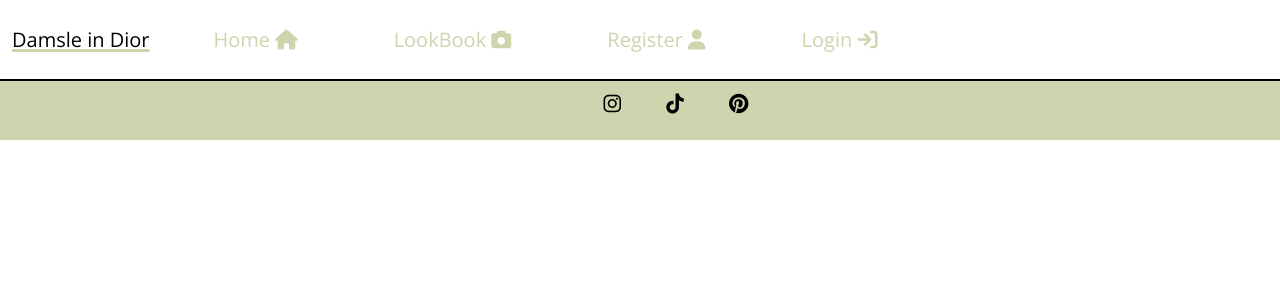
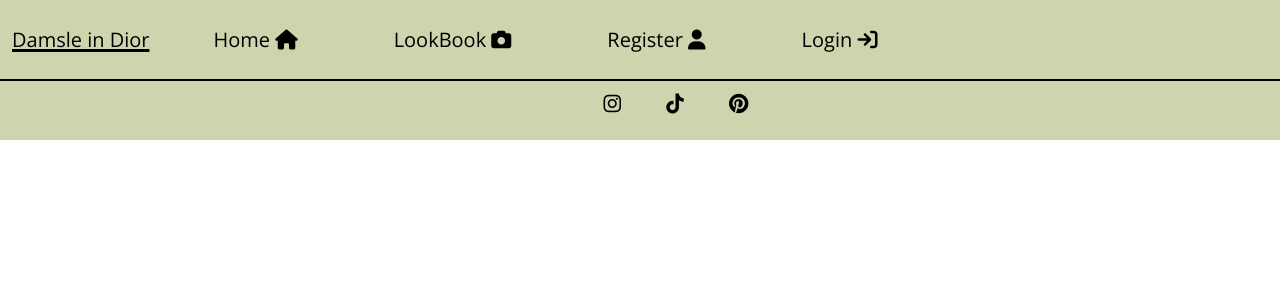
Before and after one commit to CharReek/Project-4-Blog, a Django app: page / in a window 1280 px wide. Shown: the top 300 px of the page. Run offline with Django 3.2, Linux system fonts and the light colour scheme; data that the repository does not hold is empty; some libraries are stand-ins or nearby versions.

Commit message:
change nav bar background colour

```diff
--- a/static/css/style.css
+++ b/static/css/style.css
@@ -42,6 +42,7 @@ a {
     border-bottom: 1px solid black;
     width: 100%;
     height: 80px;
+    background-color: #ccd5ae;
 }
 .header li{
     display: inline;
@@ -53,22 +54,22 @@ a {
     color: black;
 }
 .logo{
-    text-decoration: underline 3px solid #ccd5ae;
+    text-decoration: underline 3px solid black;
 }
 
 .header-container{
     padding-top:20px;
     text-align: center;
     height: 300px;
-    background-color: #ccd5ae;
 }
+
 .fa-solid{
-    color: #ccd5ae;
+    color: black;
 }
 .nav-item a{
     position:relative;
     text-decoration: none;
-    color: #ccd5ae;
+    color: black;
 }
 /* ------------- Footer ------------- */
 
```
